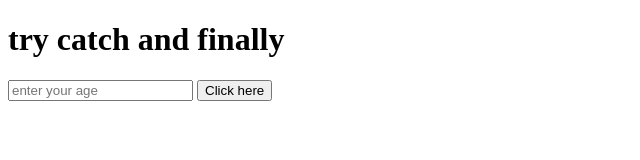
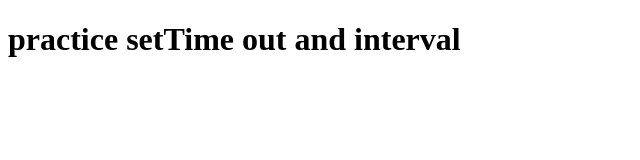
Before and after one commit to shahin2525/es-6, a plain HTML site: page index.html in a window 1280 px wide. Shown: the whole page, without its empty margins (0-640 px from the left). Drawn offline with Linux system fonts and the light colour scheme.

```diff
--- a/index.html
+++ b/index.html
@@ -6,10 +6,6 @@
     <title>Document</title>
   </head>
   <body>
-    <h1>try catch and finally</h1>
-    <input id="age" type="text" placeholder="enter your age" />
-    <button onclick="clickAge()">Click here</button>
-    <p id="error"></p>
-    <script src="try-catch.js"></script>
+    <h1>practice setTime out and interval</h1>
   </body>
 </html>
```
